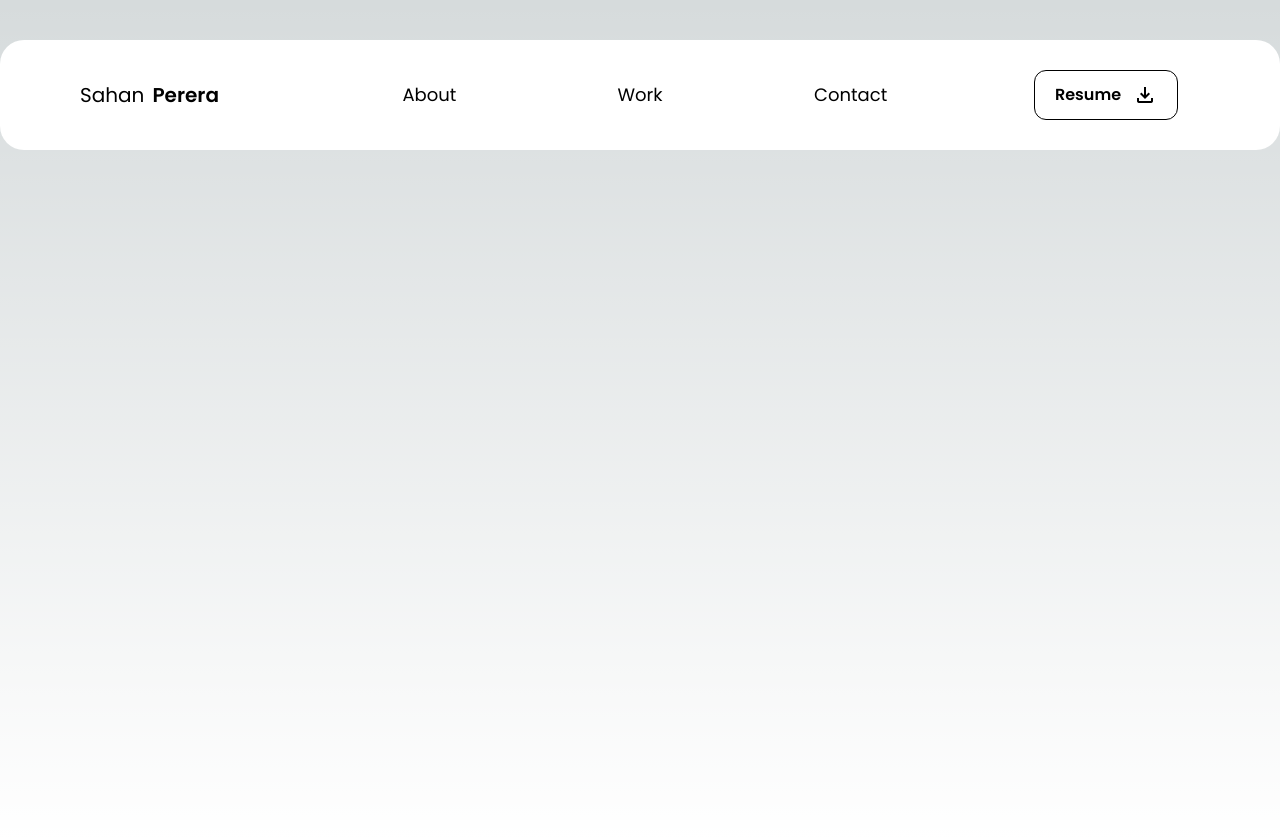
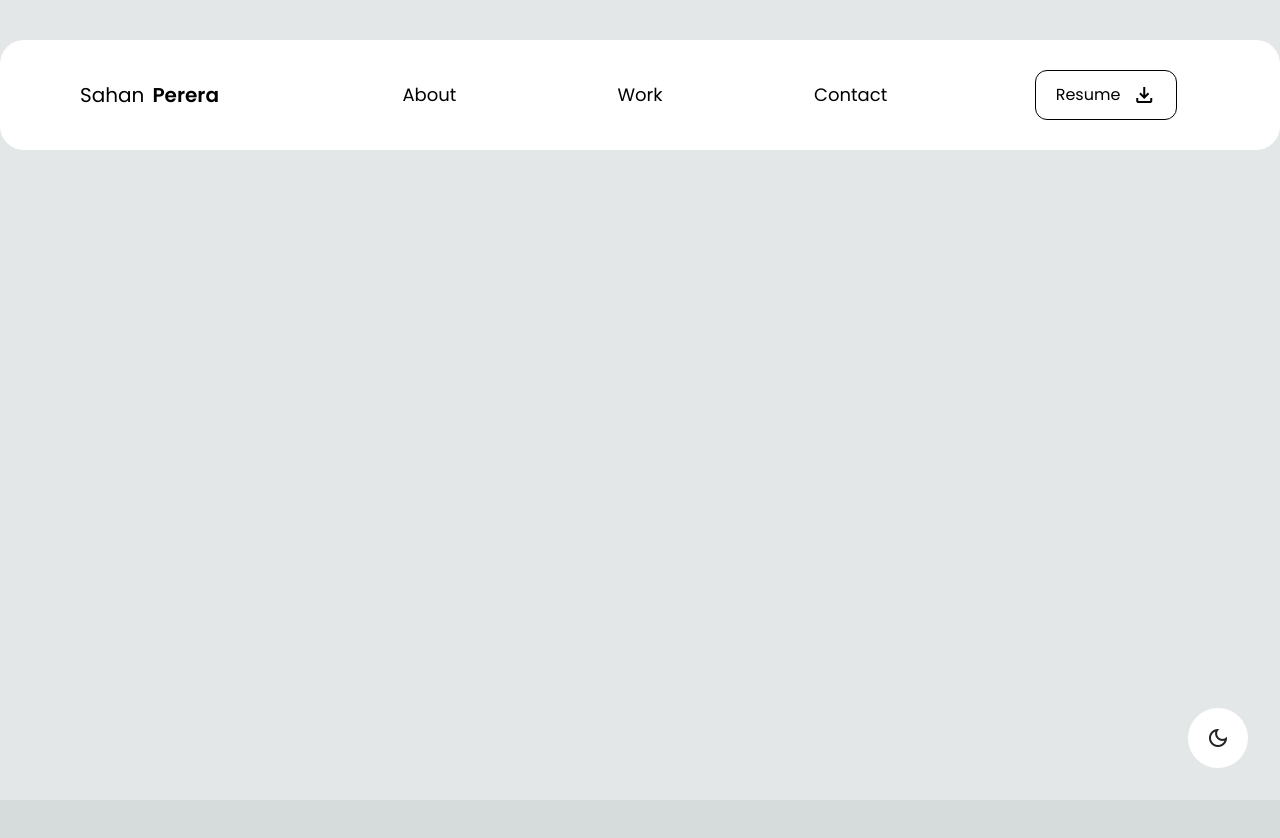
Before and after one commit to sahanperera00/personal-portfolio, a Next.js app: page / in a window 1280 px wide. After the commit the page ends 800 px from the top, so only its background shows below. Built offline with nearby package versions, Linux system fonts and the light colour scheme.

Commit message:
feat: dark mode button and resume added

```diff
--- /dev/null
+++ b/src/app/components/DarkModeToggle.jsx
@@ -0,0 +1,29 @@
+"use client";
+import React, { useState, useEffect } from "react";
+
+export default function DarkModeToggle() {
+  const [isDarkMode, setIsDarkMode] = useState(false);
+
+  const toggleTheme = () => {
+    setIsDarkMode(!isDarkMode);
+  };
+
+  useEffect(() => {
+    if (isDarkMode) {
+      document.documentElement.classList.add("dark");
+    } else {
+      document.documentElement.classList.remove("dark");
+    }
+  }, [isDarkMode]);
+
+  return (
+    <div
+      className="fixed bottom-8 right-8 w-[60px] h-[60px] bg-white dark:bg-[#222222] rounded-full flex items-center justify-center cursor-pointer"
+      onClick={toggleTheme}
+    >
+      <span className="material-symbols-outlined text-xl text-[#222222] dark:text-white">
+        {isDarkMode ? "light_mode" : "dark_mode"}
+      </span>
+    </div>
+  );
+}
--- a/src/app/components/Navbar.jsx
+++ b/src/app/components/Navbar.jsx
@@ -9,7 +9,7 @@ export default function Navbar() {
   };
 
   return (
-    <div className="container mx-auto mt-10 rounded-3xl overflow-hidden">
+    <div className="container mx-auto rounded-3xl overflow-hidden">
       <div className="h-[80px] lg:h-[110px] bg-white dark:bg-[#222222] grid grid-cols-2 lg:grid-cols-4 gap-4">
         <div className="flex bg-[] items-center justify-start ml-10 lg:ml-20 text-xl gap-2">
           Sahan <span className="font-semibold"> Perera</span>
@@ -28,12 +28,14 @@ export default function Navbar() {
           </ul>
         </div>
         <div className="flex bg-[] items-center justify-end mr-10 lg:justify-center">
-          <button className="gap-3 font-semibold border border-black dark:border-white px-5 py-3 rounded-xl hover:bg-black hover:text-white dark:hover:bg-white dark:hover:text-black ease-in-out duration-300 hidden lg:flex">
-            Resume
-            <span className="material-symbols-outlined font-bold">
-              download
-            </span>
-          </button>
+          <a href="Sahan-Perera-Resume.pdf">
+            <button className="gap-3 border border-black dark:border-white px-5 py-3 rounded-xl hover:bg-black hover:font-semibold hover:text-white dark:hover:bg-white dark:hover:text-black ease-in-out duration-300 hidden lg:flex">
+              Resume
+              <span className="material-symbols-outlined font-bold">
+                download
+              </span>
+            </button>
+          </a>
           <button className="lg:hidden" onClick={toggleDropdown}>
             <span className="material-symbols-outlined">menu</span>
           </button>
--- a/src/app/layout.js
+++ b/src/app/layout.js
@@ -14,6 +14,10 @@ export default function RootLayout({ children }) {
           rel="stylesheet"
           href="https://fonts.googleapis.com/css2?family=Material+Symbols+Outlined:opsz,wght,FILL,GRAD@48,400,0,0"
         />
+        <link
+          rel="stylesheet"
+          href="https://fonts.googleapis.com/css2?family=Material+Symbols+Outlined:opsz,wght,FILL,GRAD@48,400,1,0"
+        />
       </head>
       <body className={poppins.className} suppressHydrationWarning>
         {children}
--- a/src/app/page.jsx
+++ b/src/app/page.jsx
@@ -1,8 +1,10 @@
+import DarkModeToggle from "./components/DarkModeToggle";
 import Navbar from "./components/Navbar";
 
 export default function Home() {
   return (
-    <div className="h-screen">
+    <div className="h-screen bg-[#e4e7e8] text-black dark:bg-[#2b2b2b] dark:text-white pt-10">
+      <DarkModeToggle />
       <Navbar />
     </div>
   );
--- a/tailwind.config.js
+++ b/tailwind.config.js
@@ -14,5 +14,6 @@ module.exports = {
       },
     },
   },
+  darkMode: "class",
   plugins: [],
 };
```
Also changed, not shown: 1 other file (tests, documents, lock files or other folders).
